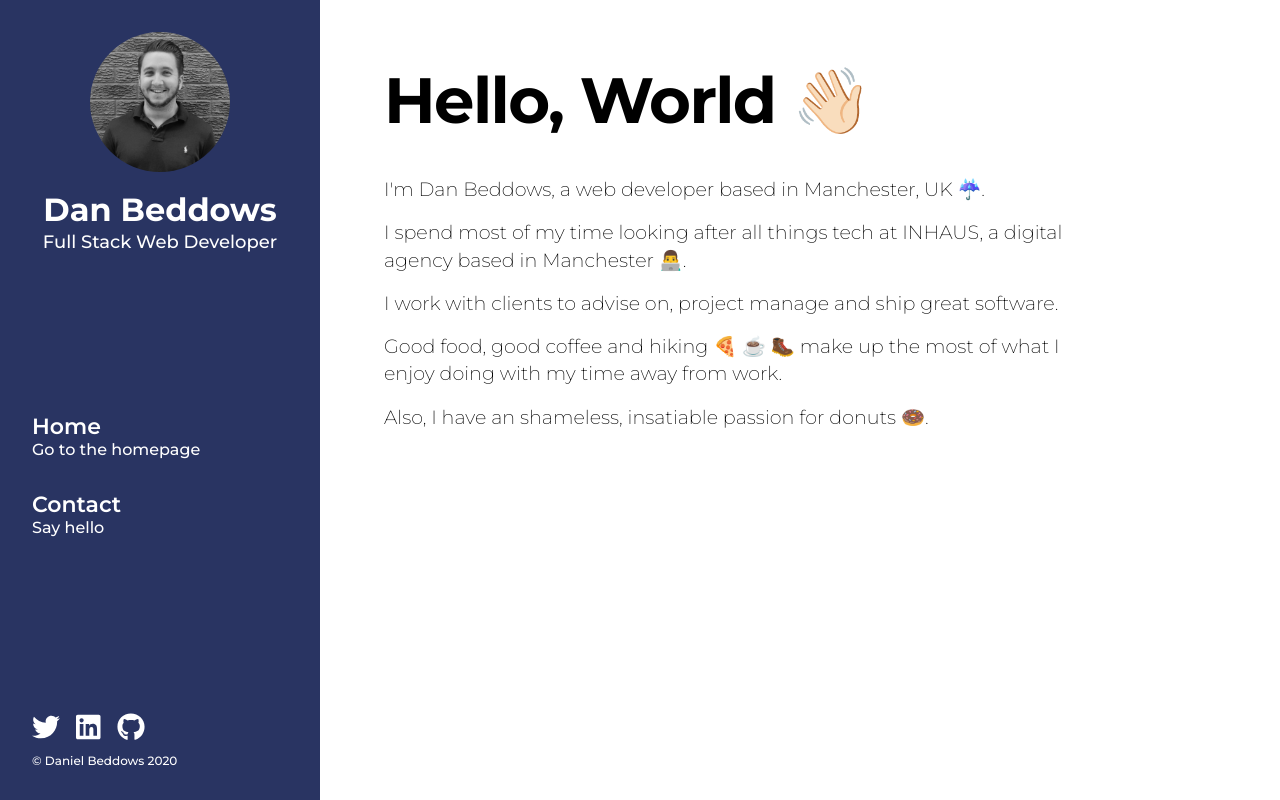
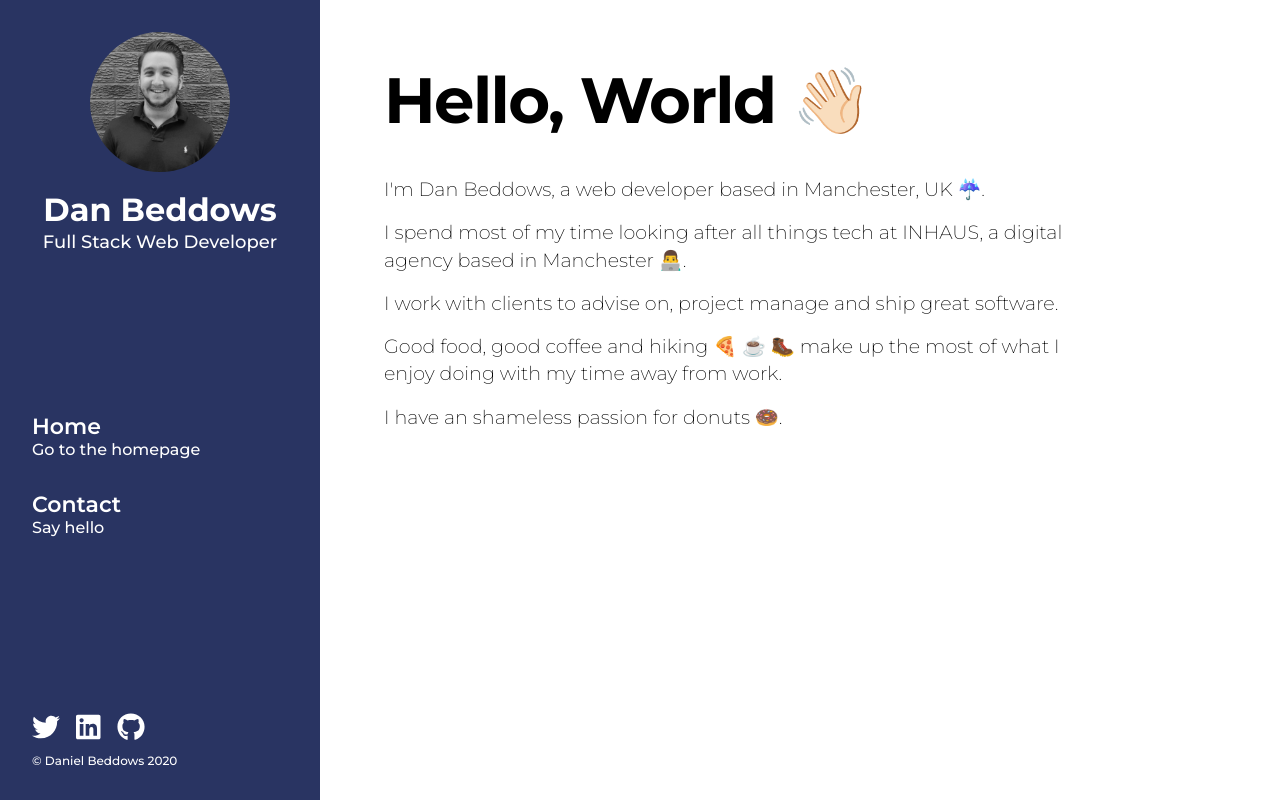
Before and after one commit to danbeddows/danbeddows.com, a Next.js app: page / in a window 1280 px wide. Built offline with nearby package versions, Linux system fonts and the light colour scheme.

Commit message:
Update index.js

```diff
--- a/pages/index.js
+++ b/pages/index.js
@@ -17,7 +17,7 @@ export default function Home() {
         Good food, good coffee and hiking 🍕 ☕️ 🥾 make up the most of what I
         enjoy doing with my time away from work.
       </p>
-      <p>Also, I have an shameless, insatiable passion for donuts 🍩.</p>
+      <p>I have an shameless passion for donuts 🍩.</p>
     </div>
   );
 }
```
